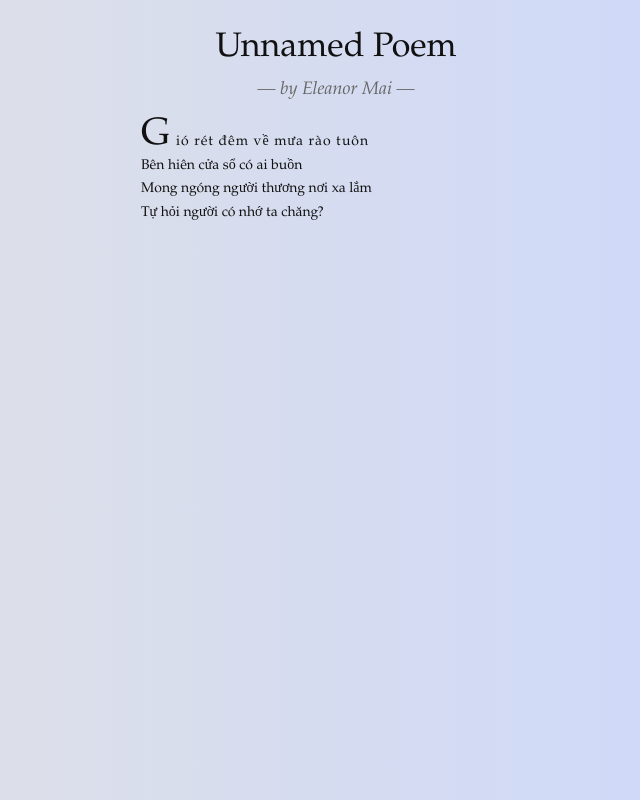
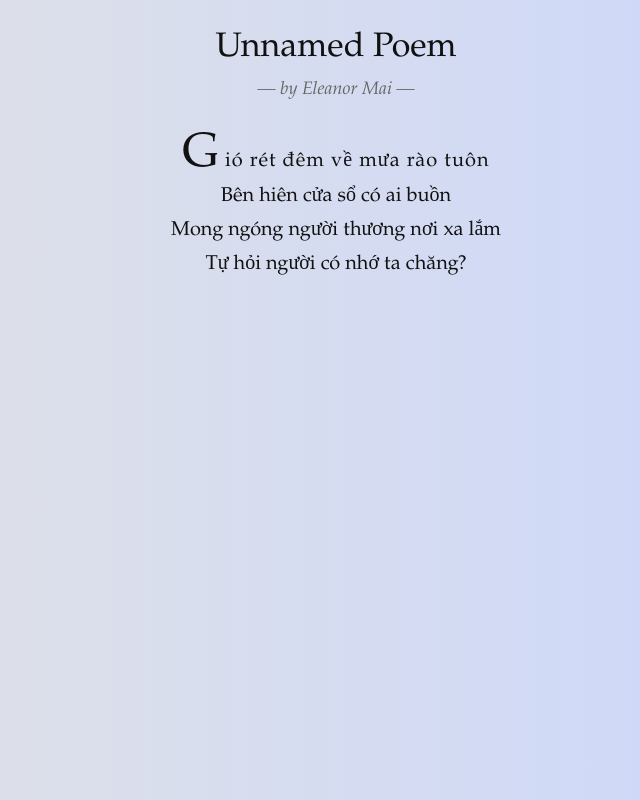
Before and after one commit to xcloverz/EleanorM, a plain HTML site: page index.html in a window 1280 px wide. Shown: the whole page, without its empty margins (304-944 px from the left). Drawn offline with Linux system fonts and the light colour scheme.

Commit message:
Update index.html

```diff
--- a/index.html
+++ b/index.html
@@ -22,7 +22,7 @@ background: -webkit-linear-gradient(to right, #E2E2E2, #C9D6FF);  /* Chrome 10-2
 background: linear-gradient(to right, #E2E2E2, #C9D6FF); /* W3C, IE 10+/ Edge, Firefox 16+, Chrome 26+, Opera 12+, Safari 7+ */
 
 	color: #111;
-	font: 14px Baskerville, "Palatino Linotype", "Times New Roman", Times, serif;
+	font: 20px Baskerville, "Palatino Linotype", "Times New Roman", Times, serif;
 	text-align: center;
 	}
 
@@ -34,7 +34,7 @@ background: linear-gradient(to right, #E2E2E2, #C9D6FF); /* W3C, IE 10+/ Edge, F
 		#poem {
 			margin: auto;
 			padding: 20px 0;
-			text-align: left;
+			text-align: center;
 			width: 390px;
 			}
 
@@ -72,8 +72,8 @@ background: linear-gradient(to right, #E2E2E2, #C9D6FF); /* W3C, IE 10+/ Edge, F
 				}
 
 			#poem h2 + p:first-letter {
-					float: left;
-					font-size: 38px;
+					float: center;
+					font-size: 48px;
 					line-height: 1;
 					margin: -15px 5px 0 0;
 				}
```
